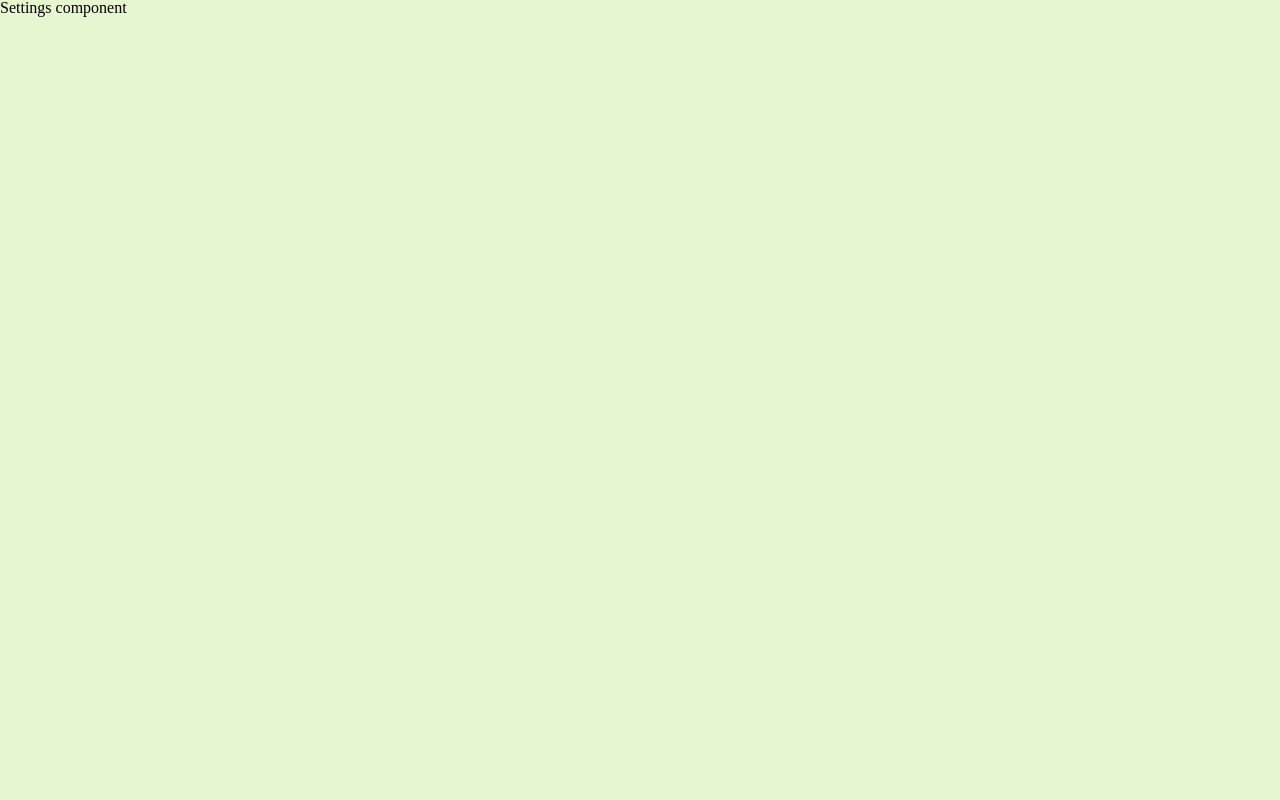
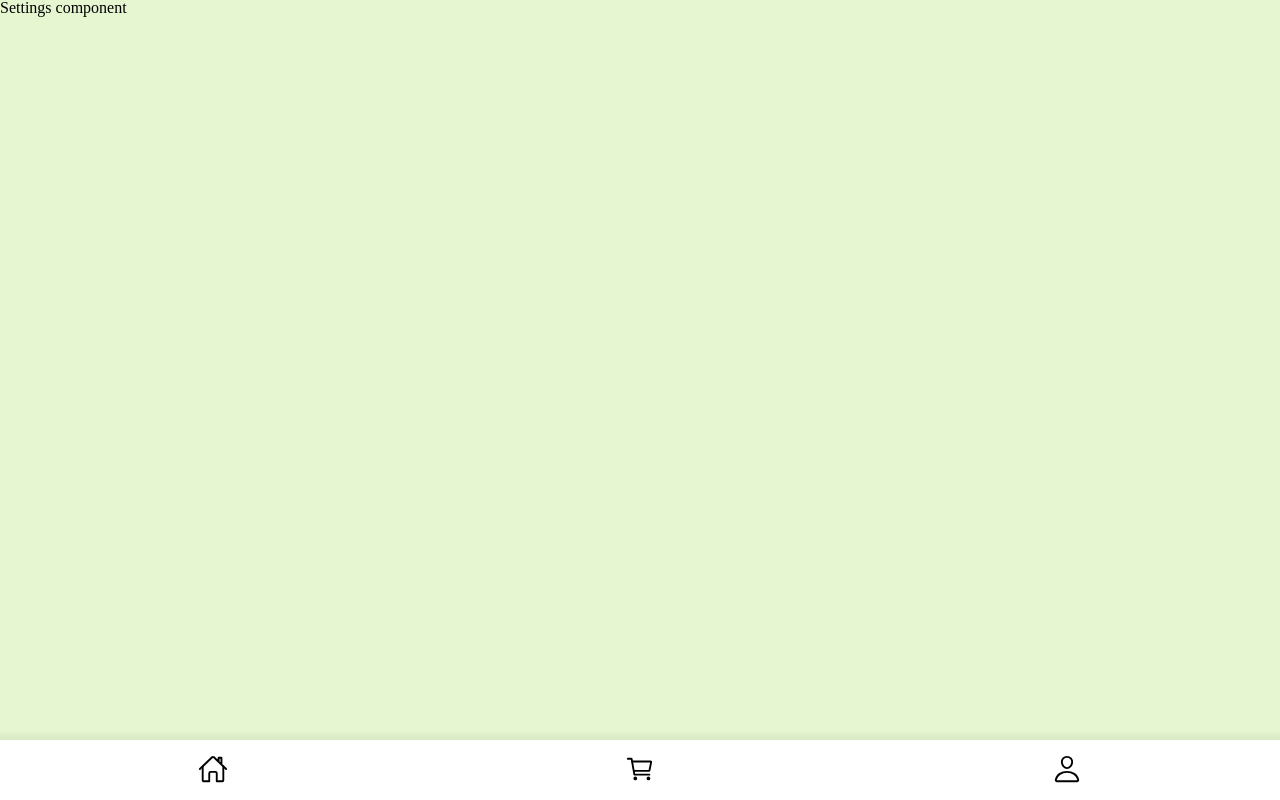
Before and after one commit to thalesAlves758/apple-store-front, a React (Create React App) app: page /settings in a window 1280 px wide. Built offline with nearby package versions, Linux system fonts and the light colour scheme.

Commit message:
feat: implement footer

```diff
--- a/public/index.html
+++ b/public/index.html
@@ -3,7 +3,15 @@
   <head>
     <meta charset="utf-8" />
     <meta name="viewport" content="width=device-width, initial-scale=1" />
-    <title>React App</title>
+    <script
+      type="module"
+      src="https://unpkg.com/ionicons@5.4.0/dist/ionicons/ionicons.esm.js"
+    ></script>
+    <script
+      nomodule=""
+      src="https://unpkg.com/ionicons@5.4.0/dist/ionicons/ionicons.js"
+    ></script>
+    <title>Apple Store</title>
   </head>
   <body>
     <noscript>You need to enable JavaScript to run this app.</noscript>
--- a/src/components/App.js
+++ b/src/components/App.js
@@ -1,6 +1,7 @@
 import { BrowserRouter, Routes, Route } from "react-router-dom";
 import { useState } from "react";
 import UserContext from "./contexts/UserContext";
+import Footer from "./Footer/Footer";
 import Home from "./Home/Home";
 import SignIn from "./SignIn/SignIn";
 import SignUp from "./SignUp/SignUp";
@@ -22,6 +23,7 @@ export default function App() {
           <Route path="/checkout" element={<Checkout />} />
           <Route path="/settings" element={<Settings />} />
         </Routes>
+        <Footer />
       </UserContext.Provider>
     </BrowserRouter>
   );
--- /dev/null
+++ b/src/components/Footer/Footer.js
@@ -0,0 +1,50 @@
+import { useLocation, Link } from "react-router-dom";
+import styled from "styled-components";
+
+export default function Footer() {
+  const location = useLocation().pathname;
+  const render =
+    location !== "/sign-up" && location !== "/sign-in" ? true : false;
+
+  function genFooter() {
+    if (render) {
+      return (
+        <Container>
+          <Link to="/">
+            <ion-icon name="home-outline"></ion-icon>
+          </Link>
+          <Link to="/cart">
+            <ion-icon name="cart-outline"></ion-icon>
+          </Link>
+          <Link to="/settings">
+            <ion-icon name="person-outline"></ion-icon>
+          </Link>
+        </Container>
+      );
+    }
+    return null;
+  }
+  return <>{genFooter()}</>;
+}
+
+const Container = styled.div`
+  position: fixed;
+  bottom: 0;
+  left: 0;
+  height: 60px;
+  width: 100%;
+  background-color: white;
+  box-shadow: 0px 0px 4px 6px rgba(0, 0, 0, 0.05);
+  display: flex;
+  justify-content: space-around;
+  align-items: center;
+
+  ion-icon {
+    font-size: 30px;
+  }
+
+  a {
+    text-decoration: none;
+    color: inherit;
+  }
+`;
```
